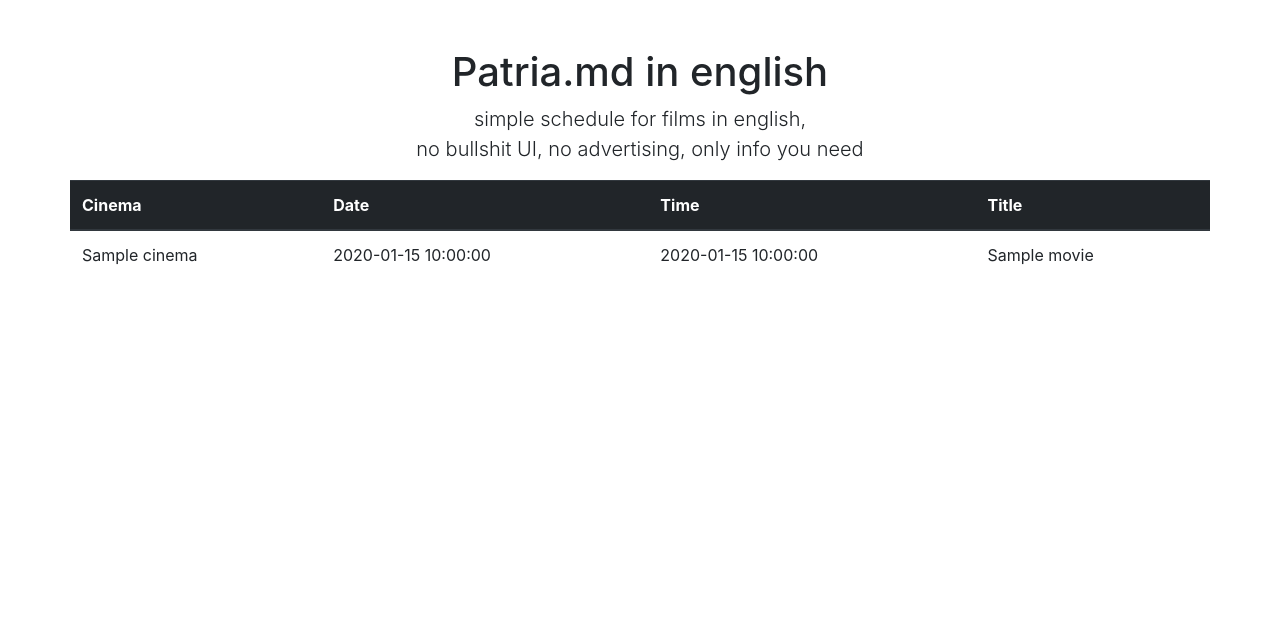
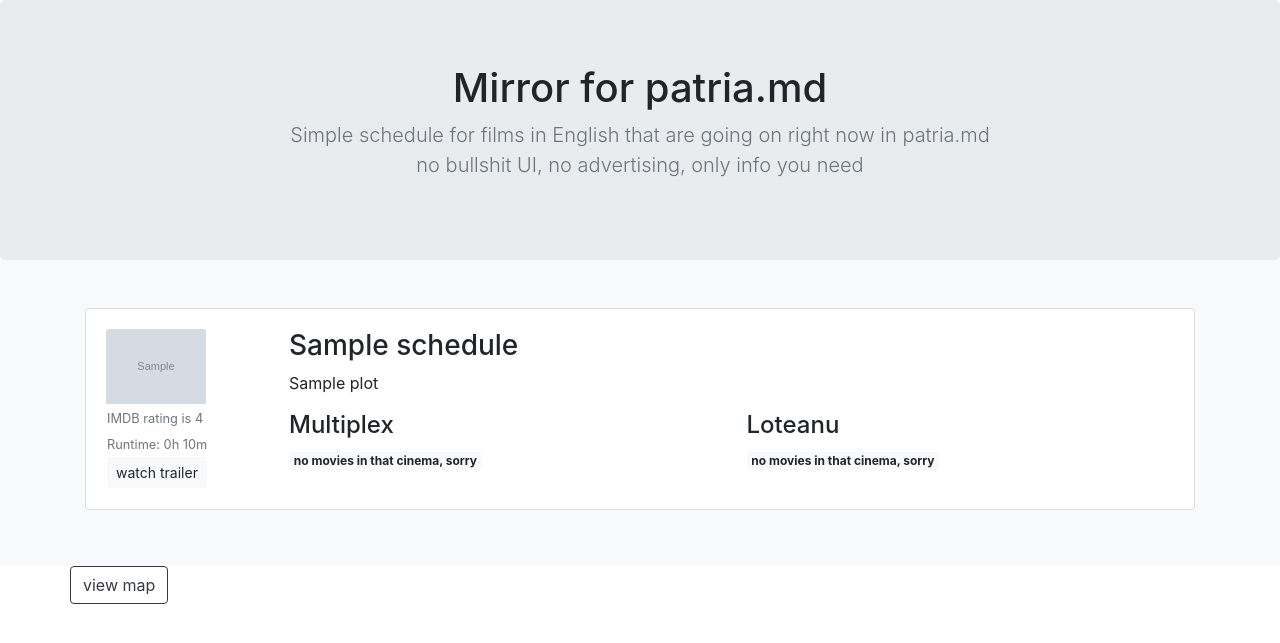
Before and after one commit to slash3b/pirata, a Python web app: template flask/templates/index.html in a window 1280 px wide. Shown: the top 643 px of the page. Run offline with Jinja, Linux system fonts and the light colour scheme; the template is opened without the code that fills it: most values are stand-ins (such as "Sample title", 1, 10 or a date in 2020); grey boxes marked "Sample" are stand-in pictures; some libraries are stand-ins or nearby versions.

Commit message:
Now parser gets info from IMDB and YouTube as well. Main page layout is changed, still looks like shit, but containt much more valuable info

```diff
--- a/flask/application.py
+++ b/flask/app.py
@@ -1,9 +1,9 @@
 from flask import Flask, render_template
 import json
 
-app = Flask(__name__)
+pirata = Flask(__name__)
 
-@app.route('/')
+@pirata.route('/')
 def index():
     with open('../result.json') as file:
         schedule = json.load(file)
--- a/flask/templates/index.html
+++ b/flask/templates/index.html
@@ -1,10 +1,7 @@
-<!DOCTYPE html>
+<!doctype html>
 <html lang="en">
 
 <head>
-
-    <meta charset="utf-8">
-    <meta name="viewport" content="width=device-width, initial-scale=1, shrink-to-fit=no">
   <meta name="description" content="This website reflects content of patria.md.
     pirata.md provides movies schedule in Chishinau cinema.
     Original side is ugly, cumbersome and full of advertising.
@@ -12,55 +9,147 @@
   <meta name="author" content="Ilya Tribusean">
   <meta name="robots" content="index, follow">
 
-    <title>Patria.md in english, no bullshit. Movies in Chishinau</title>
+  <title>patria.md schedule in english. Movies in Chishinau in English</title>
+  <!-- Bootstrap core CSS -->
+  <link rel="stylesheet" href="https://maxcdn.bootstrapcdn.com/bootstrap/4.0.0/css/bootstrap.min.css" integrity="sha384-Gn5384xqQ1aoWXA+058RXPxPg6fy4IWvTNh0E263XmFcJlSAwiGgFAW/dAiS6JXm"
+    crossorigin="anonymous">
 
-    <!-- Bootstrap core CSS -->
-    <link rel="stylesheet" href="https://maxcdn.bootstrapcdn.com/bootstrap/4.0.0/css/bootstrap.min.css" integrity="sha384-Gn5384xqQ1aoWXA+058RXPxPg6fy4IWvTNh0E263XmFcJlSAwiGgFAW/dAiS6JXm" crossorigin="anonymous">
+  <style>
+    .bd-placeholder-img {
+      font-size: 1.125rem;
+      text-anchor: middle;
+    }
 
+    @media (min-width: 768px) {
+      .bd-placeholder-img-lg {
+        font-size: 3.5rem;
+      }
+    }
+
+    .jumbotron {
+      margin-bottom: 0;
+    }
+  </style>
 </head>
 
 <body>
 
-    <!-- Page Content -->
+  <main role="main">
+
+    <section class="jumbotron text-center">
+      <div class="container">
+        <h1 class="jumbotron-heading">Mirror for patria.md</h1>
+        <p class="lead text-muted">Simple schedule for films in English that are going on right now in patria.md <br>
+          no bullshit UI, no advertising, only info you need</p>
+      </div>
+    </section>
+
+    <div class="album py-5 bg-light">
       <div class="container">
         <div class="row">
-        <div class="col-lg-12 text-center">
-          <h1 class="mt-5">Patria.md in english</h1>
-          <p class="lead">simple schedule for films in english, <br>
-          no bullshit UI, no advertising, only info you need</p>
+          {% if schedule %}
+          {% for title in schedule %}
+          <div class="col-md-12">
+            <div class="card mb-2 shadow-sm">
+              <div class="card-body">
+                <div class="row">
+                  <div class="col-sm-2">
+                    <img class="bd-placeholder-img card-img-top" style="width: 100px" src="{{ schedule[title]['cover url'] }}"
+                      focusable="false" role="img" aria-label="Placeholder: {{ schedule[title]['canonical title'] }}">
+                    <div class="d-flex justify-content-between align-items-center">
+                      <table>
+                        <tr>
+                          <td>
+                              <small class="text-muted"> IMDB rating is {{ schedule[title]['rating'] }}</small>
+                          </td>
+                        </tr>
+                        <tr>
+                          <td>
+                              <small class="text-muted"> Runtime:
+                                {{ (schedule[title]['runtimes'][0]|int / 60)|round(0, 'floor')|int|string + 'h' }}
+                                {{ (schedule[title]['runtimes'][0]|int % 60)|string + 'm' }}
+                              </small>
+                          </td>
+                        </tr>
+                        <tr>
+                            <td>
+                                <small class="text-muted">
+                                  <a role="button" target="_blank" class="btn btn-light btn-sm" href="{{ schedule[title]['trailer'] }}">watch trailer</a>
+                                </small>
+                            </td>
+                          </tr>
+                      </table>
+                    </div>
+                  </div>
+                  <div class="col-sm-10">
+                    <h3>{{ title }}</h3>
+                    <p class="card-text">{{ schedule[title]['plot'][0]|truncate(210) }}</p>
+                    <!-- schedule -->
+                    <div class="row">
+                      <div class="col-sm-6">
+                        <h4>Multiplex</h4>
+                        {% if 'Multiplex' in schedule[title] %}
+                          <table>
+                            {% for time_str in schedule[title]['Multiplex']['schedule'] %}
+                              <tr>
+                                <td>
+                                  <span class="badge badge-primary">{{ time_str }}</span>
+                                </td>
+                              </tr>
+                            {% endfor %}
+                          </table>
+                        {% else %}
+                         <span class="badge badge-light">no movies in that cinema, sorry</span>
+                        {% endif%}
+                      </div>
+                      <div class="col-sm-6">
+                        <h4>Loteanu</h4>
+                        {% if 'Loteanu' in schedule[title] %}
+                          <table>
+                            {% for time_str in schedule[title]['Multiplex']['schedule'] %}
+                              <tr>
+                                <td>
+                                  <span class="badge badge-primary">{{ time_str }}</span>
+                                </td>
+                              </tr>
+                            {% endfor %}
+                          </table>
+                        {% else %}
+                          <span class="badge badge-light">no movies in that cinema, sorry</span>
+                        {% endif%}
+                      </div>
+                      <!-- end of schedule -->
+                    </div>
                   </div>
 
-        {% if schedule %}
-          <table class="table table-hover">
-            <thead class="thead-dark">
-              <tr>
-                <th scope="col">Cinema</th>
-                <th scope="col">Date</th>
-                <th scope="col">Time</th>
-                <th scope="col">Title</th>
-              </tr>
-            </thead>
-            <tbody>
-              {% for day in schedule %}
-                {% for movie in day.movies %}
-                  <tr>
-                    <td>{{ movie.cinema }}</td>
-                    <td>{{ day.date }}</td>
-                    <td>{{ movie.time }}</td>
-                    <td>{{ movie.title }}</td>
-                  </tr>
+                </div>
+                <!-- END OF CARD BODY -->
+              </div>
+              <!-- END OF CARD -->
+            </div>
+            <!-- END OF COL-MD-12 -->
+          </div>
           {% endfor %}
-                <hr>
-              {% endfor %}
-            </tbody>
-          </table>
           {% else %}
           <h1> Sorry, something is broken.<br>
             I can not show the movies righ now, please try again later</h1>
           {% endif %}
+          <!-- END OF ROW -->
+        </div>
+        <!-- END OF CONTAINER -->
+      </div>
+      <!-- END OF ALBUM -->
+    </div>
+  </main>
+
+  <footer class="text-muted">
+    <div class="container">
+      <div class="row">
+        <div class="com-md-12">
+          <p>
+            <a role="button" target="_blank" class="btn btn-outline-dark" href="https://www.google.com/search?q=movies+in+chisinau&npsic=0&rflfq=1&rlha=0&rllag=47015413,28834314,1354&tbm=lcl&ved=2ahUKEwiX0ve79rjfAhVIJFAKHeMkArsQtgN6BAgEEAQ&tbs=lrf:!2m1!1e2!3sIAE,lf:1,lf_ui:1&rldoc=1#rlfi=hd:;si:;mv:!1m2!1d47.03910999321236!2d28.89302284091798!2m2!1d46.991592108290575!2d28.78487617343751!4m2!1d47.015356336166064!2d28.838949507177745!5i14">view map</a>
+          </p>
         </div>
       </div>
-
-  </body>
-
-</html>
+    </div>
+  </footer>
```
Also changed, not shown: parser.py (+30 -12 lines), flask/templates/about.html (deleted), flask/templates/maps.html (deleted), 3 other files. Lines whose indentation alone changed are shown as unchanged.
